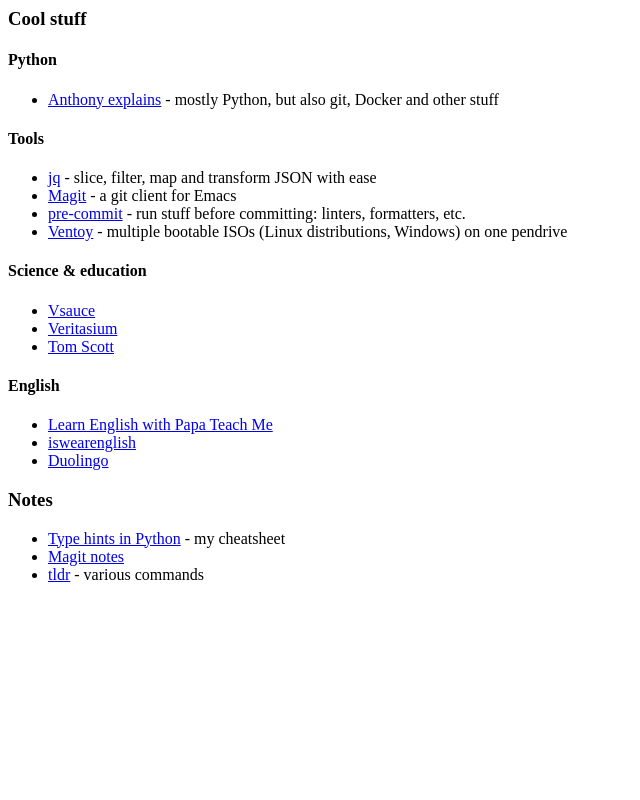
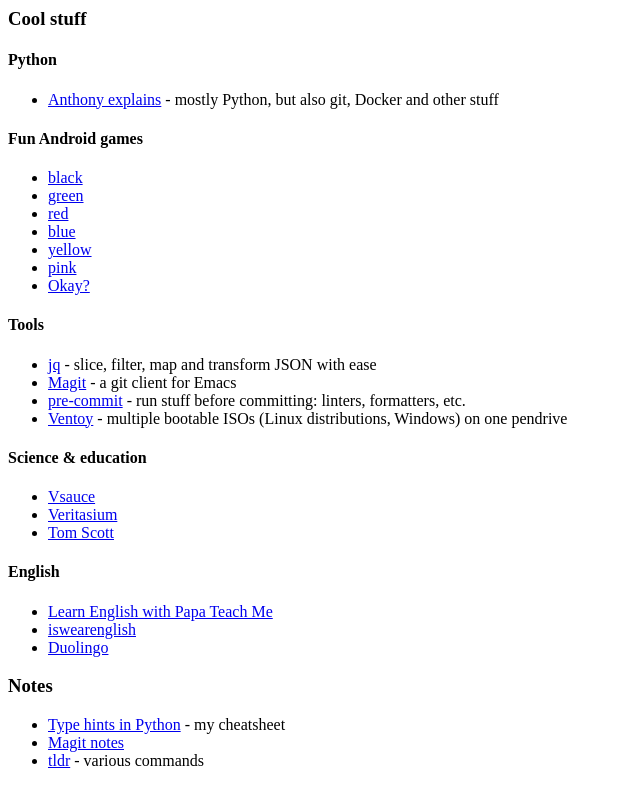
Before and after one commit to adasium/adasium.github.io, a plain HTML site: page index.html in a window 1280 px wide. Shown: the whole page, without its empty margins (0-640 px from the left). Drawn offline with Linux system fonts and the light colour scheme.

Commit message:
Add Android games recommendations

```diff
--- a/index.html
+++ b/index.html
@@ -8,6 +8,17 @@
         <h4>Python</h4>
         <ul>
             <li><a href="https://github.com/anthonywritescode/explains">Anthony explains</a> - mostly Python, but also git, Docker and other stuff</li>
+        </ul>
+
+        <h4>Fun Android games</h4>
+        <ul>
+            <li><a href="https://play.google.com/store/apps/details?id=air.com.bartbonte.black">black</a></li>
+            <li><a href="https://play.google.com/store/apps/details?id=air.com.bartbonte.green">green</a></li>
+            <li><a href="https://play.google.com/store/apps/details?id=air.com.bartbonte.red">red</a></li>
+            <li><a href="https://play.google.com/store/apps/details?id=air.com.bartbonte.blue">blue</a></li>
+            <li><a href="https://play.google.com/store/apps/details?id=air.com.bartbonte.yellow">yellow</a></li>
+            <li><a href="https://play.google.com/store/apps/details?id=air.com.bartbonte.pink">pink</a></li>
+            <li><a href="https://play.google.com/store/apps/details?id=de.stollenmayer.philipp.Pop_1_1_Android">Okay?</a></li>
         </ul>
 
         <h4>Tools</h4>
```
